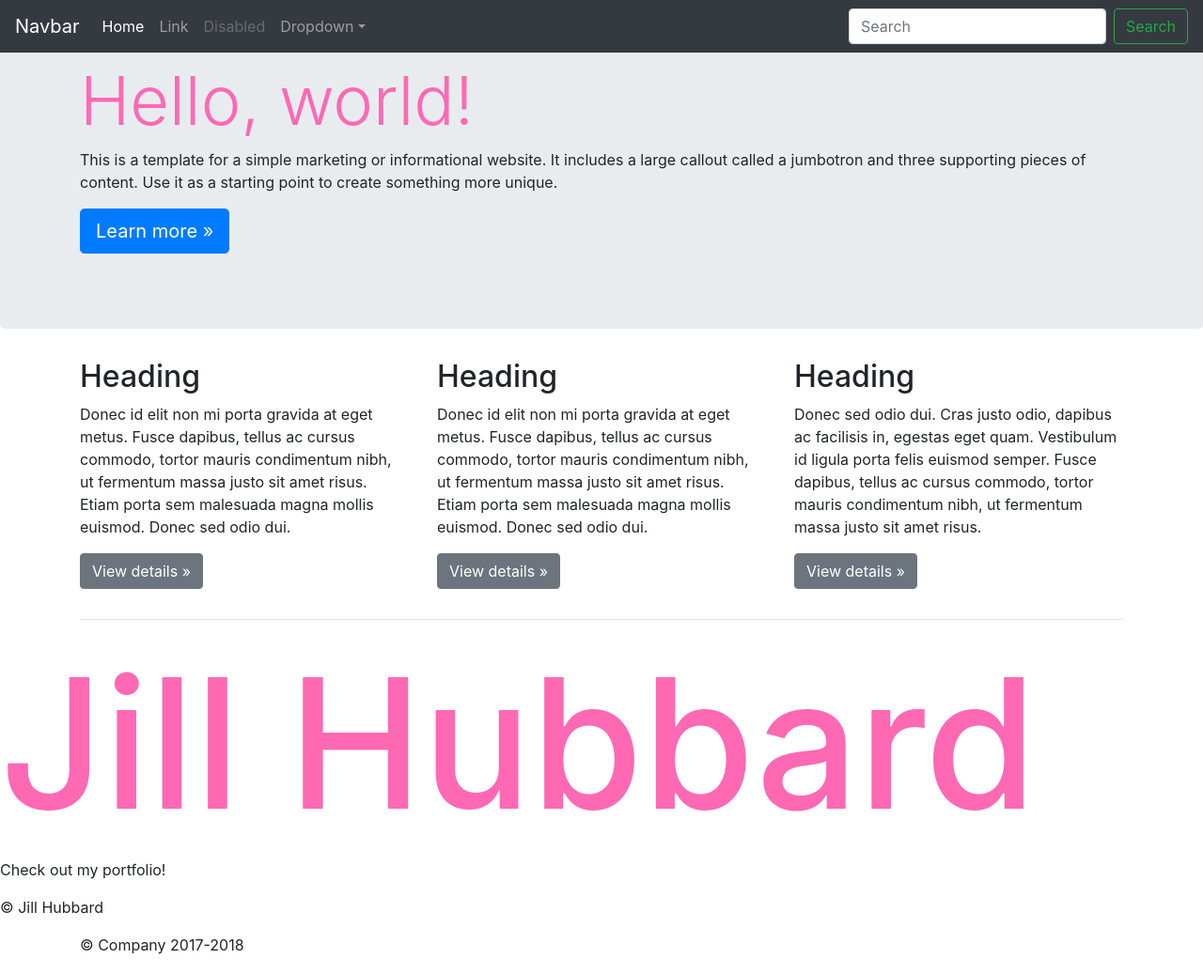
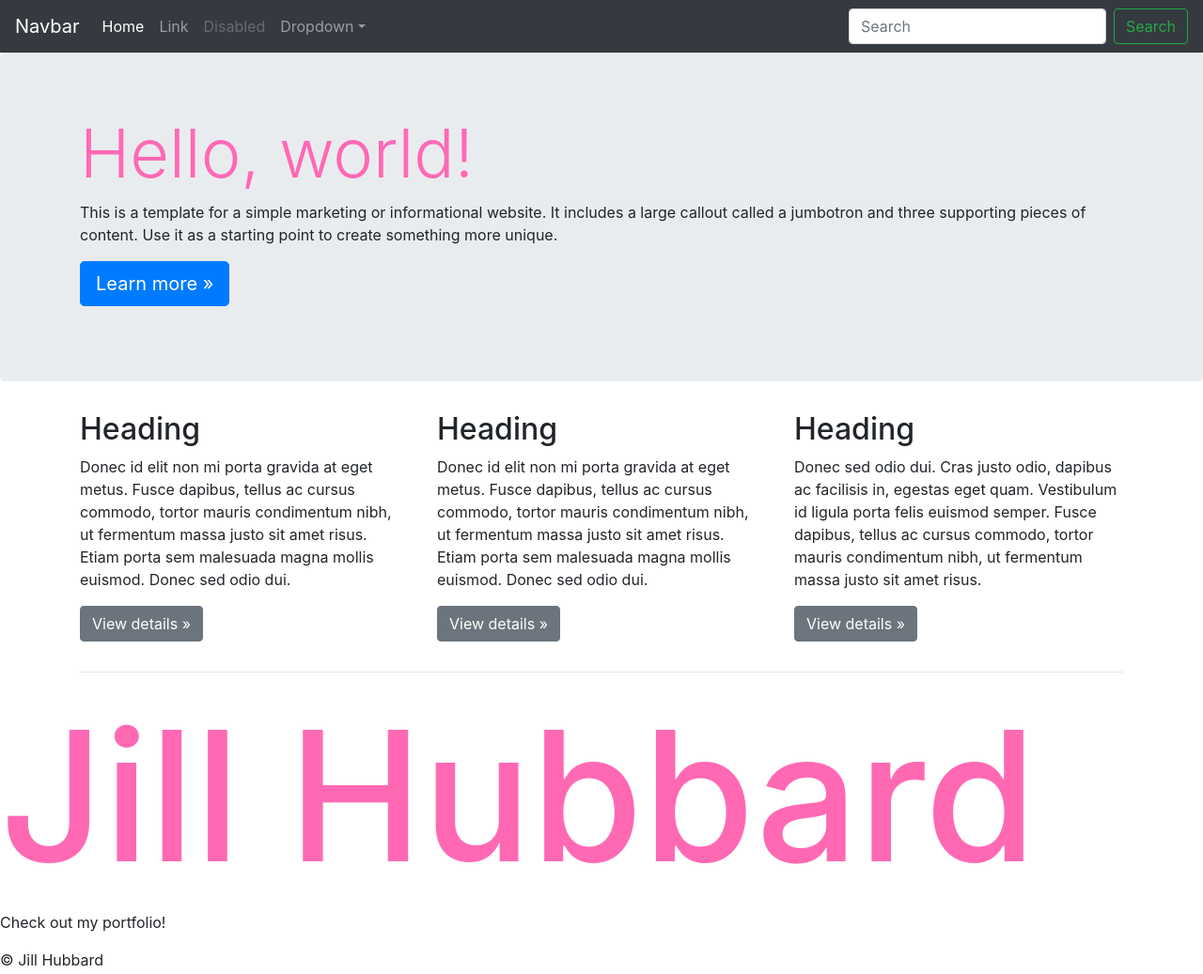
Before and after one commit to jillhubbard/jillhubbard.github.io, a plain HTML site: page index.html in a window 1280 px wide. Shown: the top 1037 px of the page at 94% size. Drawn offline with nearby package versions, Linux system fonts and the light colour scheme.

Commit message:
updated screen.css

```diff
--- a/screen.css
+++ b/screen.css
@@ -1,6 +1,10 @@
 h1 {
   font-size: 12em;
   color: #ff69b4;
+}
+
+body {
+  padding-top: 3.5rem;
 }
 /*
 html, body, div, span, applet, object, iframe,
```
